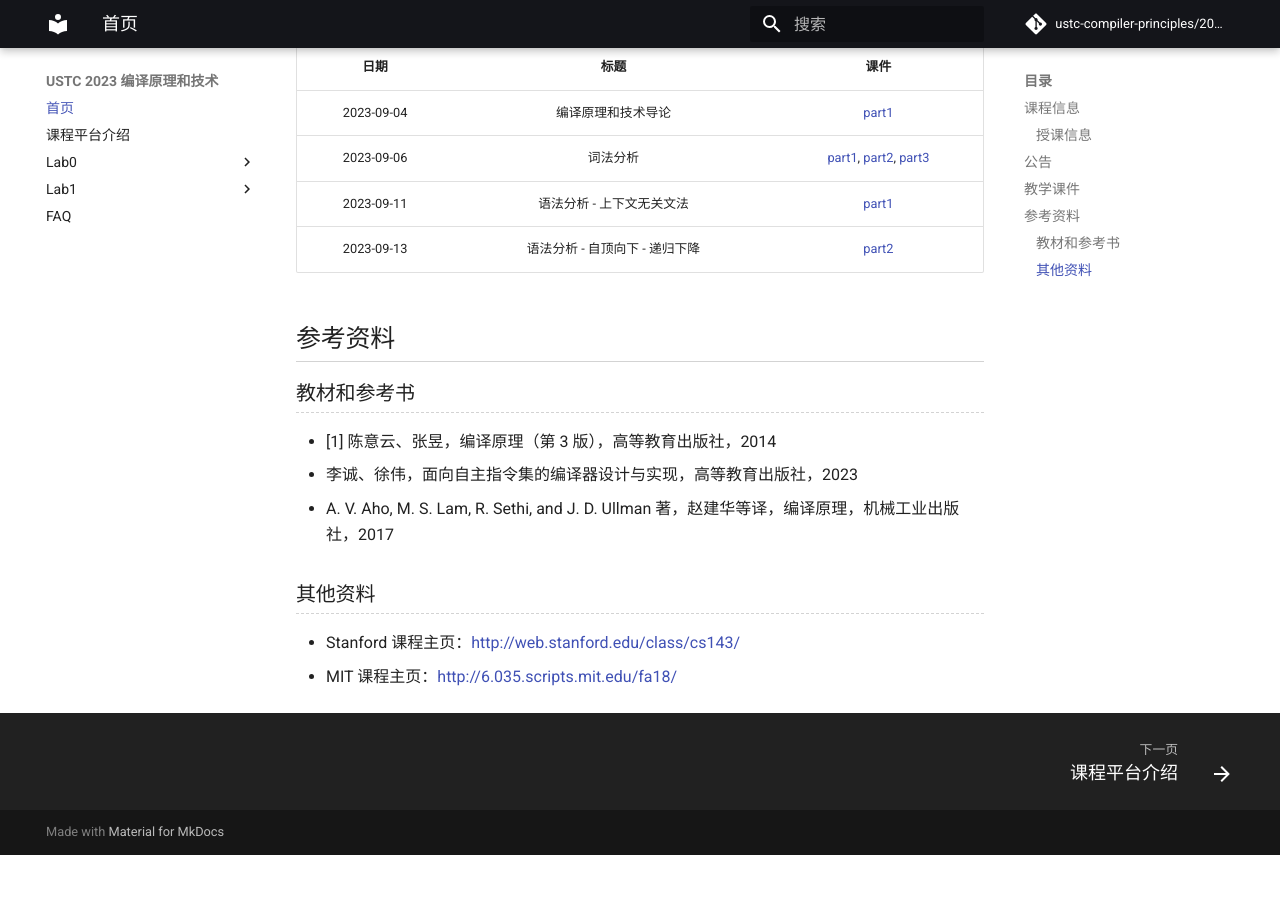
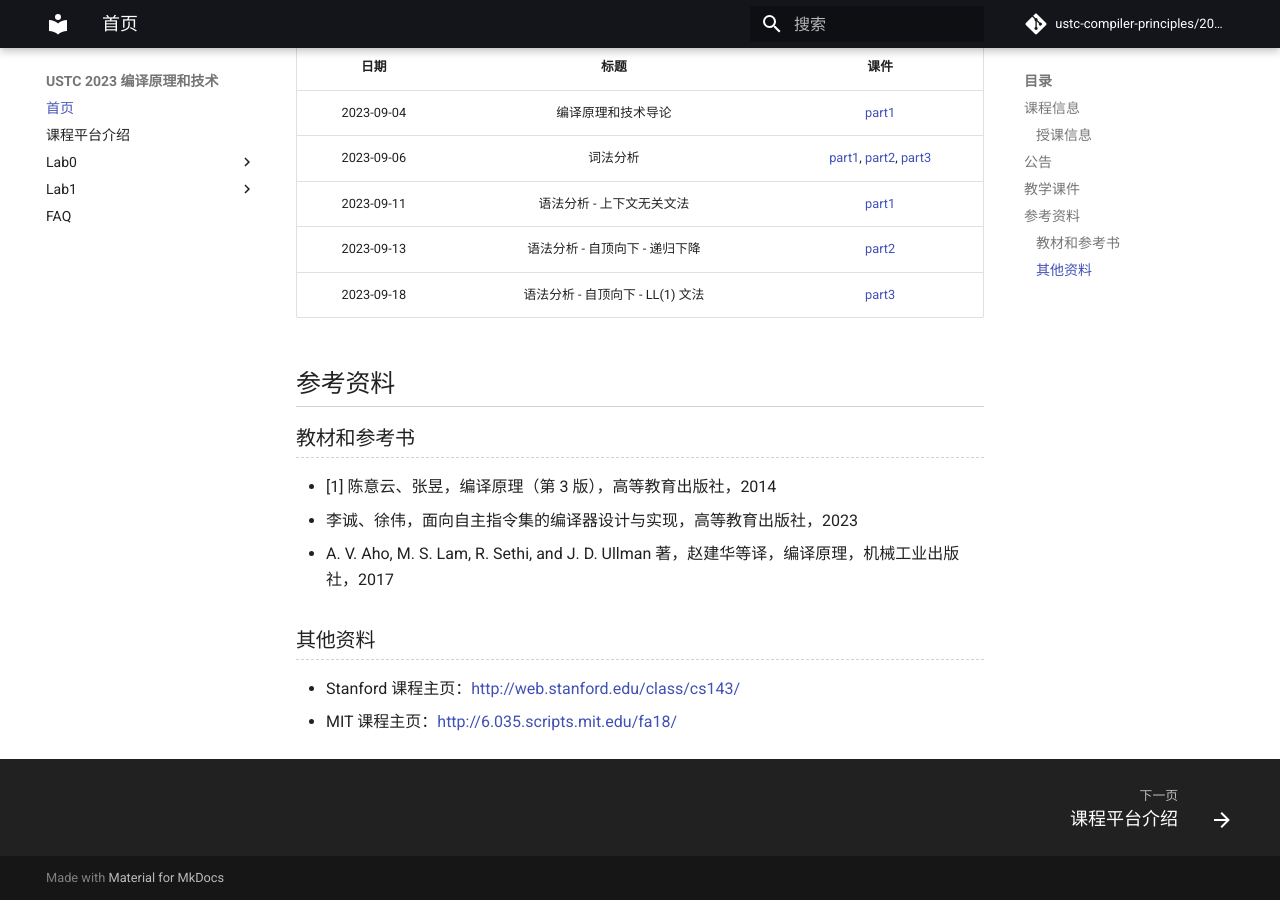
Before and after one commit to ustc-compiler-principles/2023, an MkDocs documentation site: the page built from docs/README.md, in a window 1280 px wide and 900 px high, scrolled down 1331 px. Built offline with MkDocs 1.6.1 and Material for MkDocs 9.7.7, drawn with Linux system fonts in a browser that asks for light colours; comment, search, counter and statistics services are not loaded; before the commit the page ends 2186 px from its top, so only the background shows below that.

Commit message:
add slides

```diff
--- a/docs/README.md
+++ b/docs/README.md
@@ -38,12 +38,13 @@
 
 ## 教学课件
 
-|    日期    |              标题              |                                                                                                                 课件                                                                                                                  |
-| :--------: | :----------------------------: | :-----------------------------------------------------------------------------------------------------------------------------------------------------------------------------------------------------------------------------------: |
-| 2023-09-04 |       编译原理和技术导论       |                                                                              [part1](https://rec.ustc.edu.cn/share/be63e5f0-4bbf-11ee-ab8f-8556ef2e1b82)                                                                              |
-| 2023-09-06 |            词法分析            | [part1](https://rec.ustc.edu.cn/share/7c8cb640-4bfa-11ee-801b-996bfe70e4c4), [part2](https://rec.ustc.edu.cn/share/971f5a80-4bfa-11ee-9c40-3f9629e3618a), [part3](https://rec.ustc.edu.cn/share/daf23f60-4bfa-11ee-ba03-e1b373b96f27) |
-| 2023-09-11 |   语法分析 - 上下文无关文法    |                                                                              [part1](https://rec.ustc.edu.cn/share/1adc23a0-5043-11ee-ae58-c51868b36892)                                                                              |
-| 2023-09-13 | 语法分析 - 自顶向下 - 递归下降 |                                                                              [part2](https://rec.ustc.edu.cn/share/11c40120-5208-11ee-8fb3-0b34e4219c8a)                                                                              |
+|    日期    |               标题               |                                                                                                                 课件                                                                                                                  |
+| :--------: | :------------------------------: | :-----------------------------------------------------------------------------------------------------------------------------------------------------------------------------------------------------------------------------------: |
+| 2023-09-04 |        编译原理和技术导论        |                                                                              [part1](https://rec.ustc.edu.cn/share/be63e5f0-4bbf-11ee-ab8f-8556ef2e1b82)                                                                              |
+| 2023-09-06 |             词法分析             | [part1](https://rec.ustc.edu.cn/share/7c8cb640-4bfa-11ee-801b-996bfe70e4c4), [part2](https://rec.ustc.edu.cn/share/971f5a80-4bfa-11ee-9c40-3f9629e3618a), [part3](https://rec.ustc.edu.cn/share/daf23f60-4bfa-11ee-ba03-e1b373b96f27) |
+| 2023-09-11 |    语法分析 - 上下文无关文法     |                                                                              [part1](https://rec.ustc.edu.cn/share/1adc23a0-5043-11ee-ae58-c51868b36892)                                                                              |
+| 2023-09-13 |  语法分析 - 自顶向下 - 递归下降  |                                                                              [part2](https://rec.ustc.edu.cn/share/11c40120-5208-11ee-8fb3-0b34e4219c8a)                                                                              |
+| 2023-09-18 | 语法分析 - 自顶向下 - LL(1) 文法 |                                                                              [part3](https://rec.ustc.edu.cn/share/08643ef0-5564-11ee-88f3-1509f631aa4a)                                                                              |
 
 ## 参考资料
 
```
